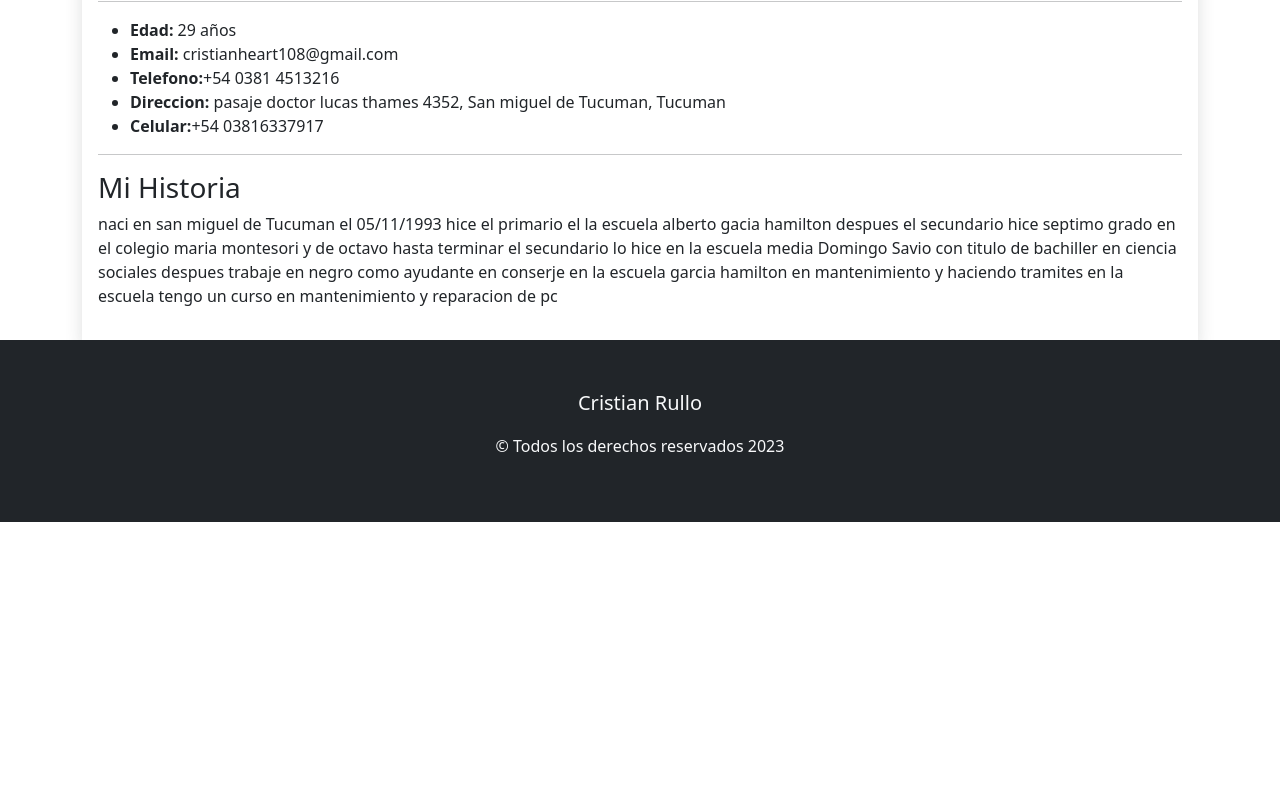
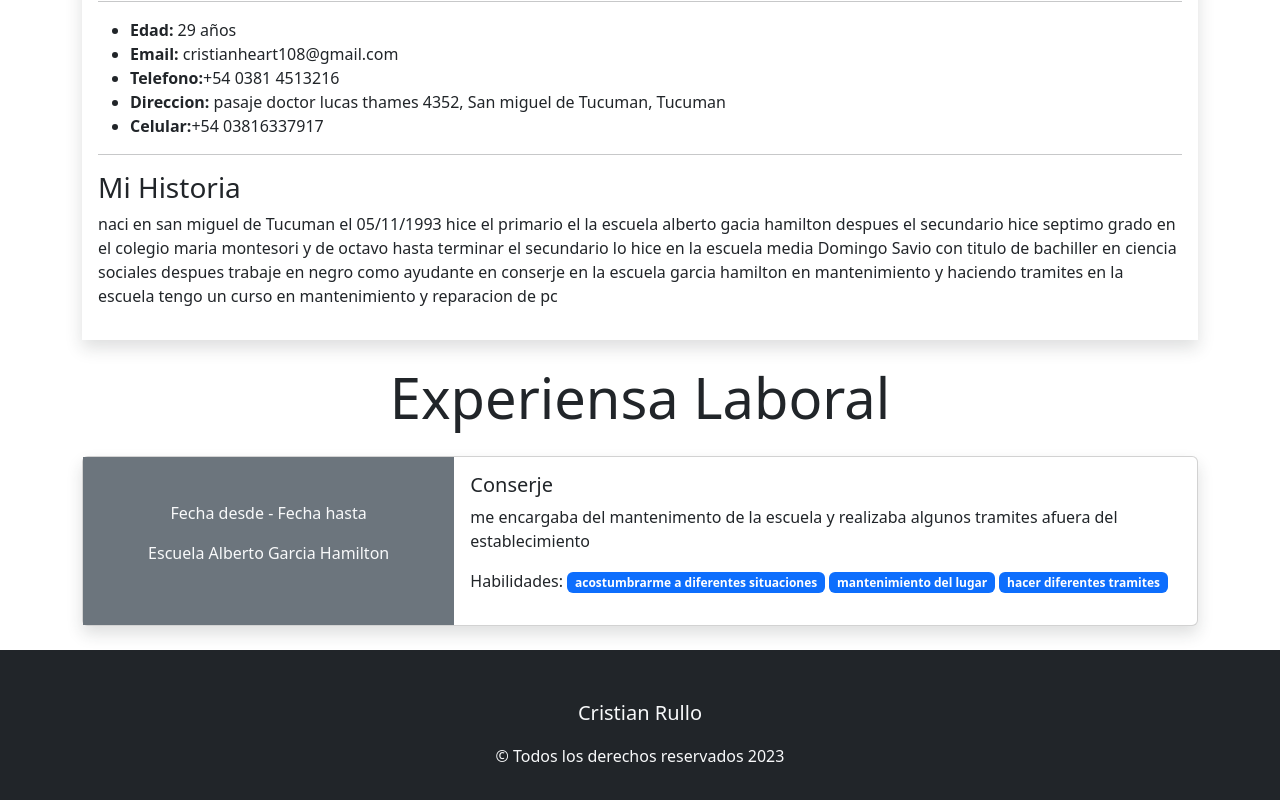
Before and after one commit to DragonHeart77/DragonHeart77.github.io, a plain HTML site: page index.html in a window 1280 px wide. Shown: the part 564-1364 px from the top of the page. Before the commit the page ends 1086 px from the top, so only its background shows below. Drawn offline with Linux system fonts and the light colour scheme.

Commit message:
creamos una card con la informacion  experiensa laboral

```diff
--- a/index.html
+++ b/index.html
@@ -26,6 +26,9 @@
                 <a class="nav-link active" aria-current="page" href="#sobreMi"
                   >Sobre mi</a
                 >
+              </li>
+              <li class="nav-item">
+                <a class="nav-link" href="#">Experiensa Laboral</a>
               </li>
               <li class="nav-item">
                 <a class="nav-link" href="#">Educacion</a>
@@ -84,6 +87,30 @@
             </p>
           </article>
         </section>
+        <section id="experiensaLaboral" class="my-4">
+           <h2 class="text-center display-4">Experiensa Laboral</h2>
+           <article class="my-4">
+            <div class="card mb-3 shadow">
+              <div class="row g-0">
+                <div class="col-md-4 bg-secondary text-light d-flex flex-column align-items-center justify-content-center">
+                  <p>Fecha desde - Fecha hasta</p>
+                  <p>Escuela Alberto Garcia Hamilton</p>
+                </div>
+                <div class="col-md-8">
+                  <div class="card-body">
+                    <h5 class="card-title">Conserje</h5>
+                    <p class="card-text">me encargaba del mantenimento de la escuela y realizaba algunos tramites afuera del establecimiento</p>
+                    <p>Habilidades:
+                     <span class="badge text-bg-primary"> acostumbrarme a diferentes situaciones </span>
+                    <span class="badge text-bg-primary">mantenimiento del lugar</span>
+                    <span class="badge text-bg-primary">hacer diferentes tramites</span>
+                    </p>
+                  </div>
+                </div>
+              </div>
+            </div>
+           </article>
+        </section>
       </section>
     </main>
     <footer class="bg-dark text-light py-5 text-center">
```
